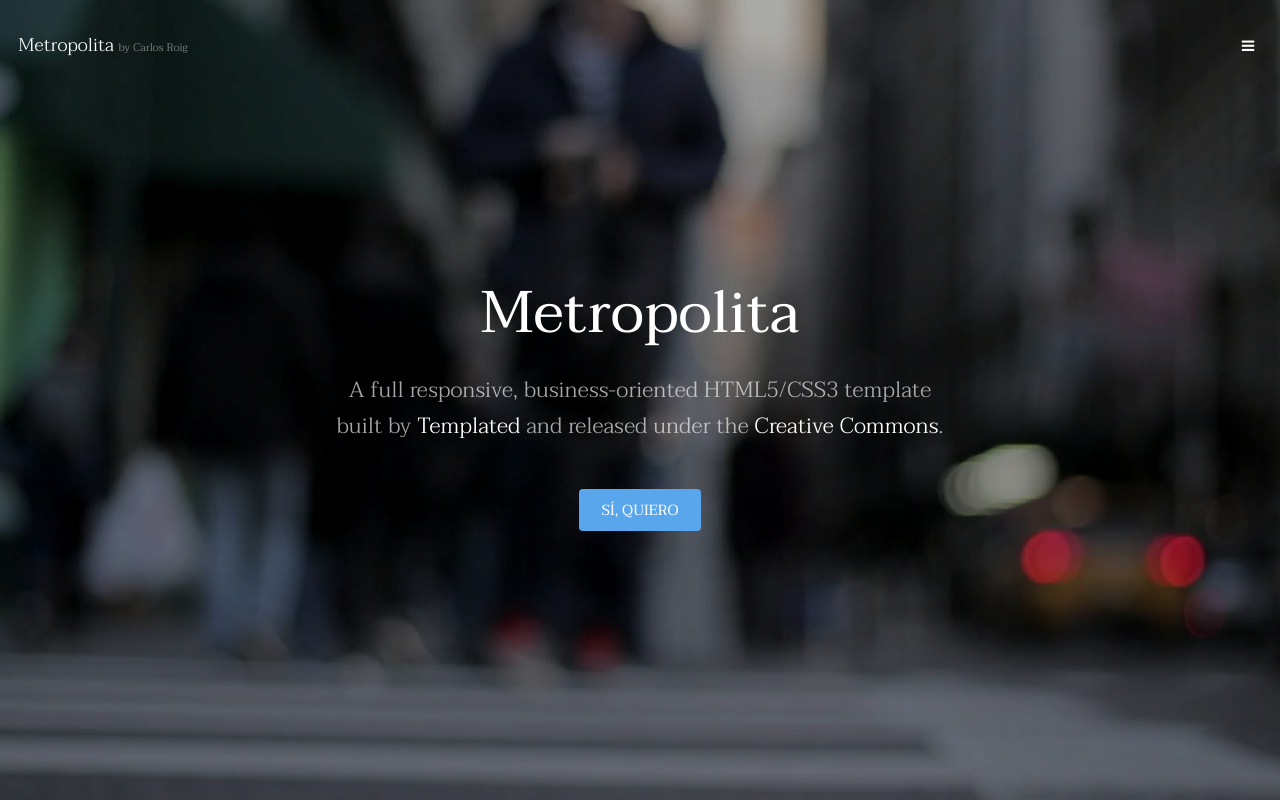
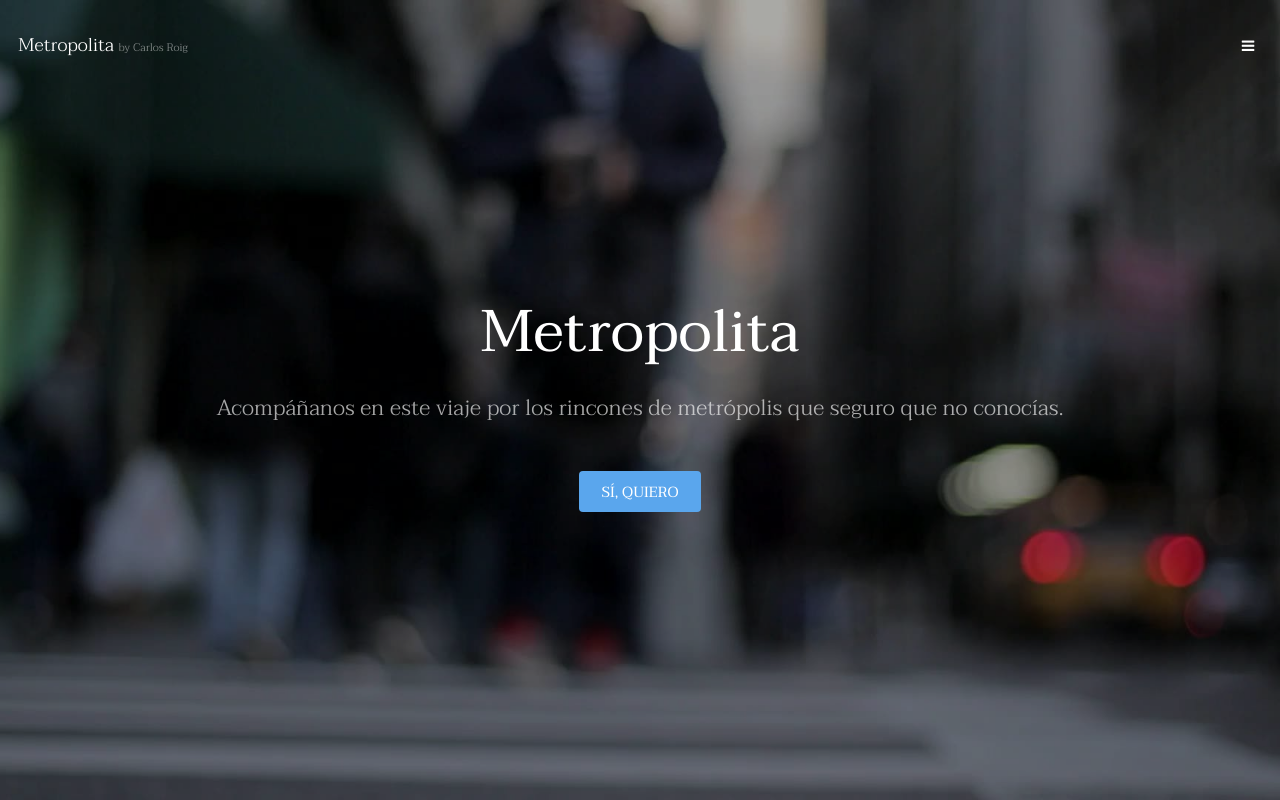
Before and after one commit to Croig95/04_REP_METROPOLITA, a plain HTML site: page index.html in a window 1280 px wide. Shown: the top 800 px of the page. Drawn offline with Linux system fonts and the light colour scheme.

Commit message:
frase bajo el h1 por CECILIO

```diff
--- a/index.html
+++ b/index.html
@@ -37,8 +37,7 @@
 			<section id="banner" data-video="images/banner">
 				<div class="inner">
 					<h1>Metropolita</h1>
-					<p>A full responsive, business-oriented HTML5/CSS3 template<br />
-					built by <a href="https://templated.co/">Templated</a> and released under the <a href="https://templated.co/license">Creative Commons</a>.</p>
+					<p>Acomp&aacute;&ntilde;anos en este viaje por los rincones de metr&oacute;polis que seguro que no conoc&iacute;as.</p>
 					<a href="#one" class="button special scrolly">S&iacute;, quiero</a>
 				</div>
 			</section>
```
